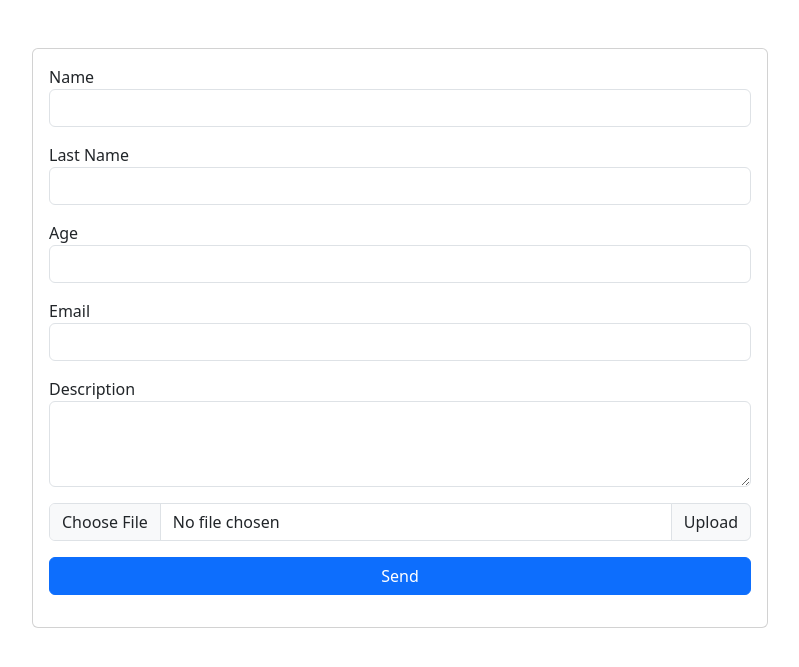
After one commit to Misael-GC/php_mvc, a PHP site: template app/View/edit.php in a window 1280 px wide. The commit adds this page. Shown: the top 667 px of the page, without its empty margins (240-1039 px from the left). Run offline with PHP 8.4, Linux system fonts and the light colour scheme; the template is opened without the code that fills it, so the values that code supplies are empty.

Commit message:
MVC editar parte 1 vista y obtener datos

```diff
--- /dev/null
+++ b/app/View/edit.php
@@ -0,0 +1,59 @@
+<!DOCTYPE html>
+<html lang="en">
+<head>
+    <meta charset="UTF-8">
+    <meta name="viewport" content="width=device-width, initial-scale=1.0">
+    <title>Document</title>
+    <link href="https://cdn.jsdelivr.net/npm/bootstrap@5.3.8/dist/css/bootstrap.min.css" rel="stylesheet" integrity="sha384-sRIl4kxILFvY47J16cr9ZwB07vP4J8+LH7qKQnuqkuIAvNWLzeN8tE5YBujZqJLB" crossorigin="anonymous">
+    <script src="https://cdn.jsdelivr.net/npm/bootstrap@5.3.8/dist/js/bootstrap.bundle.min.js" integrity="sha384-FKyoEForCGlyvwx9Hj09JcYn3nv7wiPVlz7YYwJrWVcXK/BmnVDxM+D2scQbITxI" crossorigin="anonymous"></script>
+    <script>
+        const base_url = "<?= base_url(); ?>";
+        const id_contact = <?= $data['id_contact']; ?>;
+    </script>
+</head>
+<body>
+    <div class="container mt-5">
+        <div class="row justify-content-center">
+            <div class="col-md-8">
+                <div class="card">
+                    <div class="card-body">
+                        <form id="form_contact">
+                            <div class="mb-3">
+                                <label for="name">Name</label>
+                                <input type="text" class="form-control" id="name" name="name" required value="<?= $data['contact'][0]['coct_name'] ?>">
+                            </div>
+                            <div class="mb-3">
+                                <label for="lastName">Last Name</label>
+                                <input type="text" class="form-control" id="lastName" name="lastName" required value="<?= $data['contact'][0]['coct_last_name'] ?>">
+                            </div>
+                            <div class="mb-3">
+                                <label for="age">Age</label>
+                                <input type="text" class="form-control" id="age" name="age" required value="<?= $data['contact'][0]['coct_age'] ?>">
+                            </div>
+                            <div class="mb-3">
+                                <label for="email">Email</label>
+                                <input type="email" class="form-control" id="email" name="email" required value="<?= $data['contact'][0]['coct_email'] ?>">
+                            </div>
+                            <div class="mb-3">
+                                <label for="descripcion">Description</label>
+                                <textarea class="form-control" id="descripcion" name="descripcion" rows="3" required><?= $data['contact'][0]['coct_description'] ?></textarea>
+                            </div>
+                            <div class="input-group mb-3">
+                                <input type="file" class="form-control" name="file" id="file">
+                                <label  class="input-group-text" >Upload</label>
+                            </div>
+                            <div class="mb-3">
+                                <div class="d-grid gap-2">
+                                    <button class="btn btn-primary" id="send_contact">Send</button>
+                                </div>
+                            </div>
+                        </form>
+                    </div>
+                </div>
+            </div>
+        </div>
+    </div>
+    <script src="https://cdn.jsdelivr.net/npm/@popperjs/core@2.11.8/dist/umd/popper.min.js" integrity="sha384-I7E8VVD/ismYTF4hNIPjVp/Zjvgyol6VFvRkX/vR+Vc4jQkC+hVqc2pM8ODewa9r" crossorigin="anonymous"></script>
+    <script src="https://cdn.jsdelivr.net/npm/bootstrap@5.3.8/dist/js/bootstrap.min.js" integrity="sha384-G/EV+4j2dNv+tEPo3++6LCgdCROaejBqfUeNjuKAiuXbjrxilcCdDz6ZAVfHWe1Y" crossorigin="anonymous"></script>
+</body>
+</html>
--- a/app/View/home.php
+++ b/app/View/home.php
@@ -27,7 +27,7 @@
                                 <p class="card-text">Age: <?= $contact['coct_age'] ?></p>
                                 <p class="card-text">Email: <?= $contact['coct_email'] ?></p>
                                 <p class="card-text">Description: <?= $contact['coct_description'] ?></p>
-                                <button class="btn btn-primary">Edit</button>
+                                <a href="<?= base_url(); ?>contact/edit/<?= $contact['coct_id_contact'] ?>" class="btn btn-primary">Edit</a>
                                 <button class="btn btn-danger delete" data-id="<?= $contact['coct_id_contact'] ?>">Delete</button>
                             </div>
                         </div>
--- a/index.php
+++ b/index.php
@@ -34,4 +34,10 @@ $router->delete('/contact/{id}', function(Request $request, Response $response)
     $controller->destroy( $request, $response);
 });
 
+$router->get('/contact/edit/{id}', function(Request $request, Response $response) {
+    // Aquí puedes manejar la lógica para mostrar el formulario de edición
+    $controller = new HomeController();
+    $controller->edit( $request, $response);
+});
+
 $router->start();
```
Also changed, not shown: app/Controller/HomeController.php (+15 -0 lines), app/Model/HomeModel.php (+7 -0 lines).
